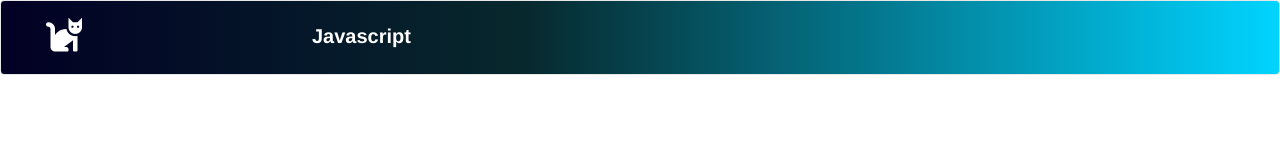
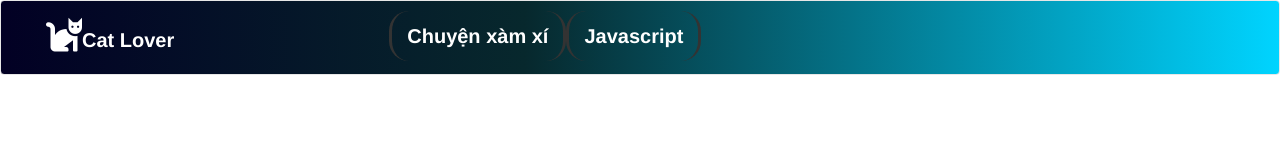
Before and after one commit to KhungLongAnCo/First-Bog, a website: page index.html in a window 1280 px wide. Drawn offline with nearby package versions, Linux system fonts and the light colour scheme.

Commit message:
update header

```diff
--- a/css/style.css
+++ b/css/style.css
@@ -8,9 +8,14 @@
 	background: rgb(2,0,36);
 	background: linear-gradient(90deg, rgba(2,0,36,1) 0%, rgba(7,40,45,1) 41%, rgba(0,212,255,1) 100%);
 }
-.navbar .container-fluid .navbar-header .fa-cat{
+.navbar .container-fluid .navbar-header a .fa-cat{
 	color: white;
 	padding-left: 30px;
+}
+#title{
+	color: white;
+	font-size: 20px;
+	font-weight: 700;
 }
 .navbar .container-fluid .collapse ul{
 	height: 100%;
@@ -19,6 +24,9 @@
 }
 .navbar .container-fluid .collapse ul li{
 	height: 100%;
+	border-radius: 20px;
+	border-left: solid;
+	border-right: solid;
 }
 .navbar .container-fluid .collapse ul li:hover{
 	transition: 0.5s;
--- a/index.html
+++ b/index.html
@@ -21,13 +21,14 @@
 					<span class="icon-bar"></span>
 					<span class="icon-bar"></span>
 				</button>
-				<a class="navbar-brand" href="#"><i class="fas fa-cat fa-2x "></i></a>
+				<a class="navbar-brand" href="index.html"><i class="fas fa-cat fa-2x "></i><i id="title">Cat Lover</i></a>
 			</div>
 
 			<!-- Collect the nav links, forms, and other content for toggling -->
 			<div class="collapse navbar-collapse navbar-ex1-collapse">
 				<ul class="nav navbar-nav navbar-left">
-					<li><a href="#">Javascript</a></li>
+					<li><a href="index.html">Chuyện xàm xí</a></li>
+					<li><a href="index.html">Javascript</a></li>
 				</ul>
 			</div><!-- /.navbar-collapse -->
 		</div>
```
Also changed, not shown: README.md (added).
